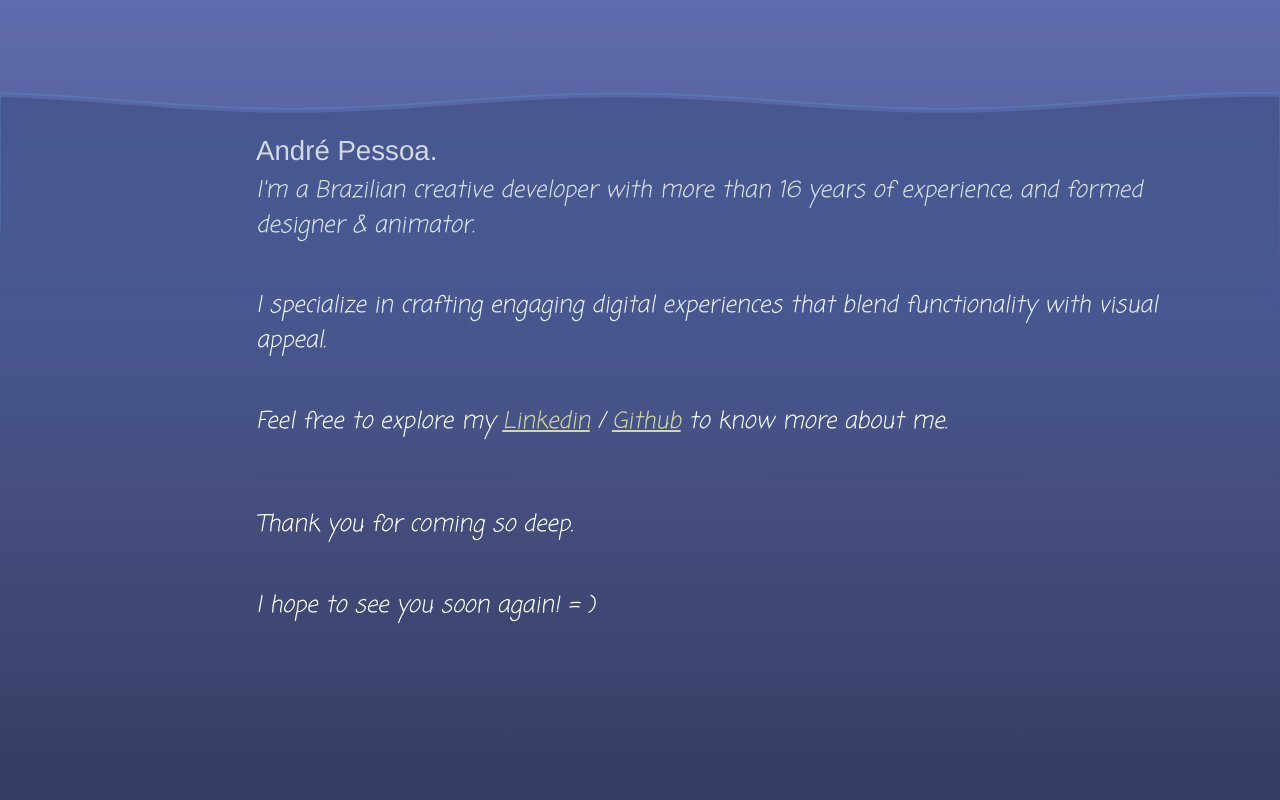
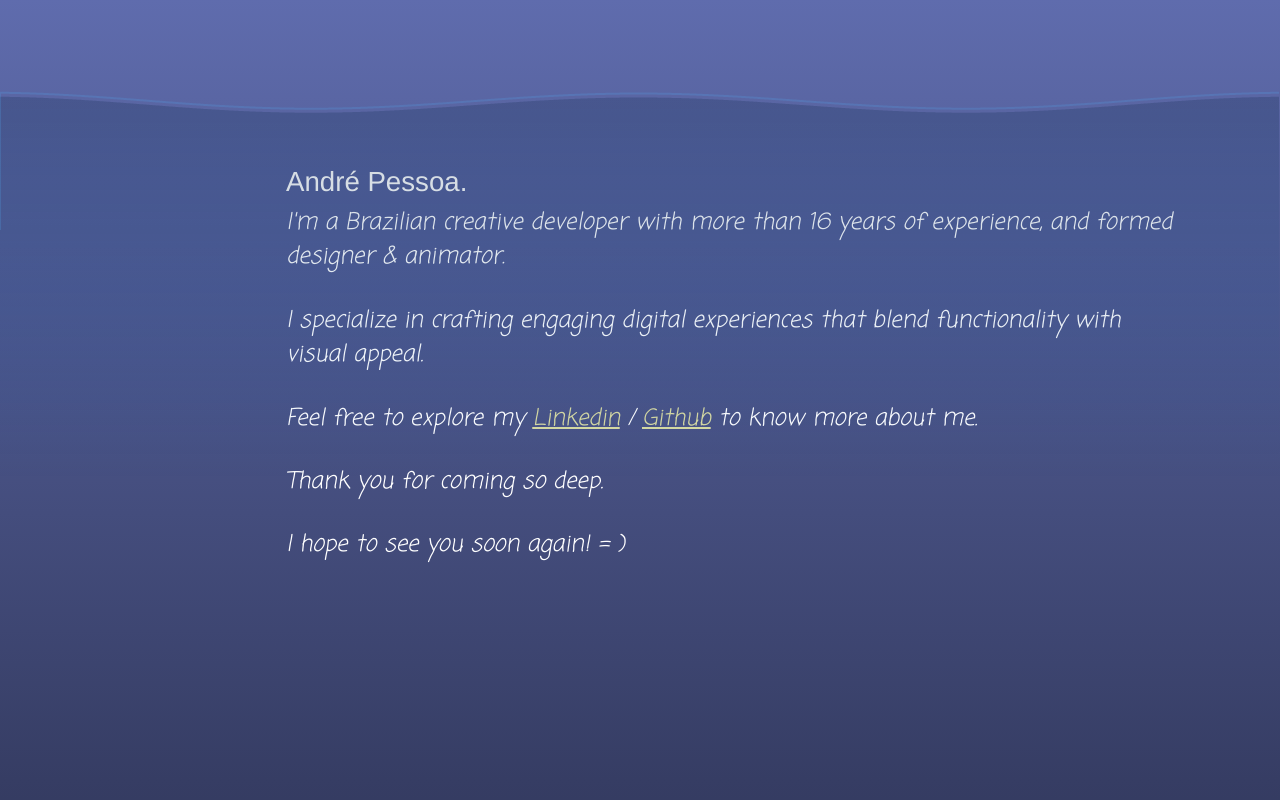
Before and after one commit to AndrePessoa/apessoa-site, a React (Create React App) app: page / in a window 1280 px wide. Shown: the part 820-1620 px from the top of the page. Built offline with nearby package versions, Linux system fonts and the light colour scheme; a web font is replaced by a local one.

Commit message:
chore: adjust text margin bottom

```diff
--- a/src/index.css
+++ b/src/index.css
@@ -75,7 +75,6 @@ p {
   color: white;
   font-size: 1em;
   line-height: 1.5em;
-  margin-bottom: 2em;
 
   .block {
     display: inline-block;
@@ -236,6 +235,11 @@ section.screen {
 #info .content {
   margin-left: 20vw;
   margin-right: 5vw;
+  max-width: 900px;
+
+  p {
+    margin-bottom: 1.25em;
+  }
 }
 
 #deepanchor {
--- a/src/screens/about.tsx
+++ b/src/screens/about.tsx
@@ -32,7 +32,6 @@ export default function ScreenAbout() {
           </a>{" "}
           to know more about me.
         </p>
-        <br />
         <p>Thank you for coming so deep.</p>
         <p>I hope to see you soon again! <span className="block"> = )</span></p>
       </div>
```
